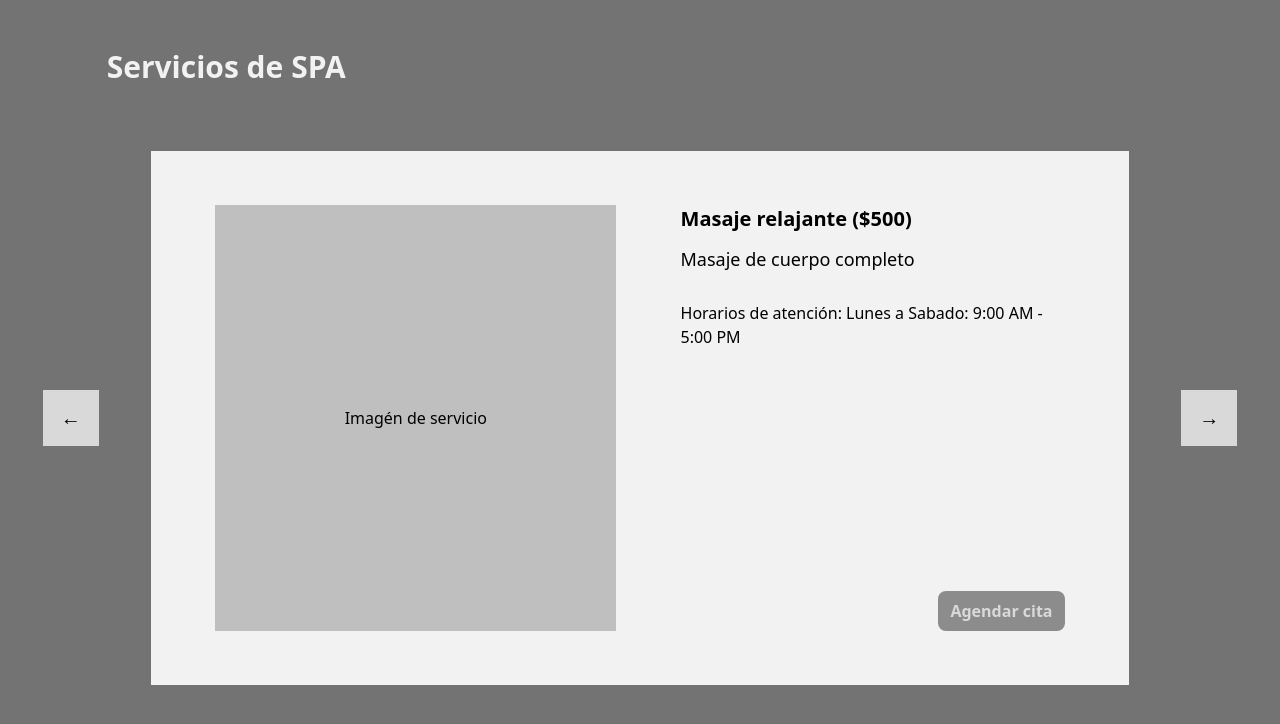
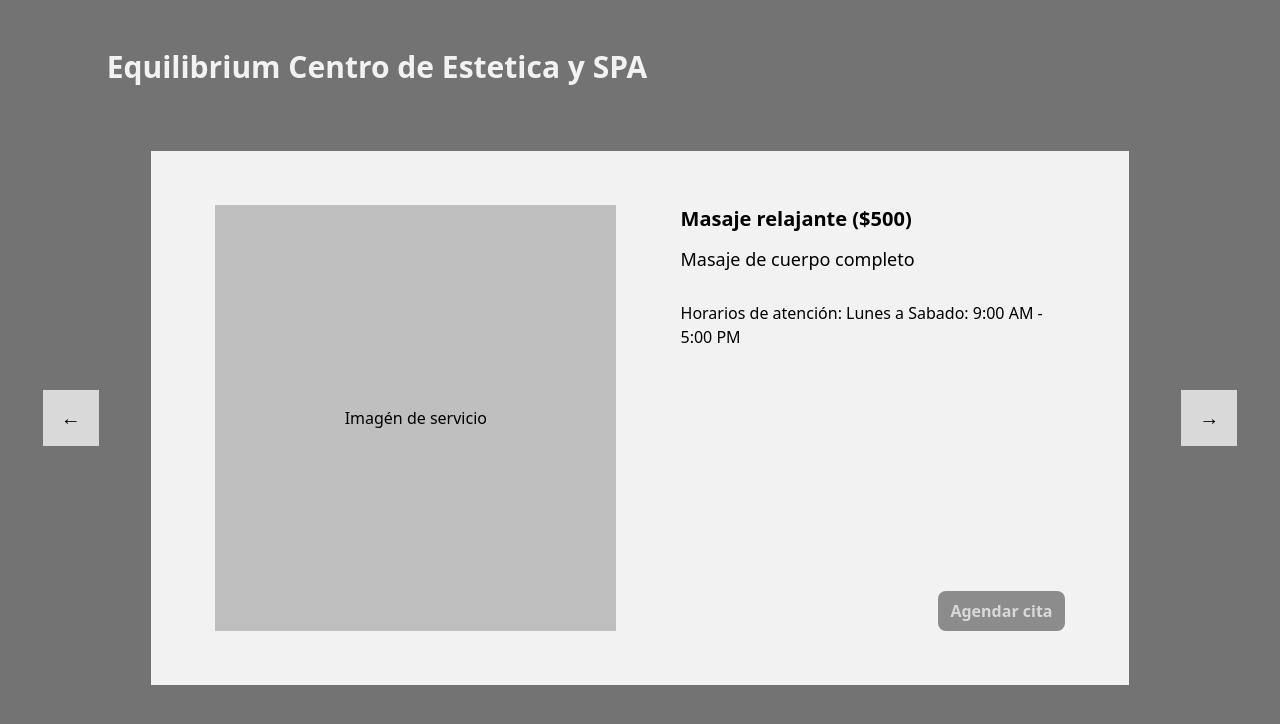
Before and after one commit to PabloCarrH/equilibrium, a React (Create React App) app: page / in a window 1280 px wide. Shown: the top 724 px of the page. Built offline with nearby package versions, Linux system fonts and the light colour scheme.

Commit message:
Añadiendo secciones de SPA, centro medico y geriatrico. Añadiendo sección de comentarios e independizando cada modulo

```diff
--- a/src/App.tsx
+++ b/src/App.tsx
@@ -1,63 +1,18 @@
 import React from "react";
 import "./index.css";
-import Card from "./components/card.tsx";
-import CardCarousel from "./components/carrousel.tsx";
+import SPA from "./views/spa.tsx";
+import Geriatrico from "./views/geriatrico.tsx";
+import Salud from "./views/salud.tsx";
+import Contact from "./views/contact.tsx";
+
 const App: React.FC = () => {
-    const info = [{
-        name: "Masaje relajante",
-        price: "500",
-        description: "Masaje de cuerpo completo",
-        dates: [
-            {
-                name: "Juan Perez",
-                sede: "Sede 1",
-                consultorio: "Consultorio 1",
-                date: "2021-10-10",
-                time: "10:00",
-            },
-            {
-                name: "Maria Lopez",
-                sede: "Sede 2",
-                consultorio: "Consultorio 2",
-                date: "2021-10-12",
-                time: "12:00",
-            },
-        ],},
-        {
-        name: "Masaje reductor",
-        price: "700",
-        description: "Masaje reductor de abdomen",
-        dates: [
-            {
-                name: "Juan Lopez",
-                sede: "Sede 1",
-                consultorio: "Consultorio 1",
-                date: "2021-10-10",
-                time: "10:00",
-            },
-            {
-                name: "Maria Perez",
-                sede: "Sede 2",
-                consultorio: "Consultorio 2",
-                date: "2021-10-12",
-                time: "12:00",
-            },
-            {
-                name: "Cristhian Tapiero",
-                sede: "Sede 1",
-                consultorio: "Consultorio 1",
-                date: "2024-11-09",
-                time: "13:00"
-            }
-        ],},
-    ]
-    const cards: JSX.Element[] = [];
-    for (let i = 0; i < info.length; i++) {
-        cards.push(<Card name={info[i].name} price={info[i].price} description={info[i].description} dates={info[i].dates} image="default.jpg" schedule="9:00 AM - 5:00 PM" />)
-    }
+
     return (
-        <div className="relative bg-brand-100 w-screen h-screen flex flex-col items-center justify-center">
-            <CardCarousel cards={cards} title="Servicios de SPA" />
+        <div className="relative w-screen h-screen flex flex-col flex-shrink-0 overflow-x-hidden">
+            <SPA/>
+            <Salud/>
+            <Geriatrico/>
+            <Contact/>
         </div>
     );
 };
--- /dev/null
+++ b/src/views/contact.tsx
@@ -0,0 +1,22 @@
+import React from "react";
+
+const Contact: React.FC = () => {
+    return (
+        <div className="bg-brand-100 w-full h-full flex justify-center items-center flex-shrink-0">
+            <div className="w-full max-sm:w-96 max-sm:h-96 rounded-md flex flex-col justify-center items-center gap-y-4 p-4">
+                <h1 className="text-2xl font-semibold text-brand-400">Contacto</h1>
+                <p className="text-base text-brand-300">Si deseas contactarnos, puedes hacerlo a través de:</p>
+                <div className="flex flex-col gap-y-2">
+                    <p className="text-base text-brand-300 flex gap-x-1">Correo:
+                        <a href="mailto:example@gmail.com" className="text-brand-400 font-semibold">example@equilibrium.com</a>
+                    </p>
+                    <p className="text-base text-brand-300 flex gap-x-1">Teléfono:
+                        <a href="tel:1234567890" className="text-brand-400 font-semibold">+57 321 123 1234</a>
+                    </p>
+                </div>
+            </div>
+        </div>
+    );
+}
+
+export default Contact
--- /dev/null
+++ b/src/views/geriatrico.tsx
@@ -0,0 +1,23 @@
+import React from "react";
+
+const Geriatrico: React.FC = () => {
+    return (
+        <div className="bg-brand-100 w-full h-full flex flex-col justify-center items-center flex-shrink-0 max-sm:pt-4 md:gap-4">
+            <h2 className="font-semibold text-3xl text-brand-400 md:w-5/6 max-sm:justify-center max-sm:text-xl">Equilibrium Centro Geriatrico</h2>
+            <div className="w-5/6 max-sm:h-full flex justify-center gap-y-2 items-center h-3/4 overflow-hidden relative">
+                <div className="bg-brand-400 w-11/12 h-full flex justify-evenly items-center md:px-2 max-md:gap-x-4 max-sm:h-5/6 px-4 max-sm:flex-col max-sm:pt-6 max-sm:pb-4 max-sm:gap-y-4">
+                    <div className="bg-brand-300 w-5/12 h-4/5 flex items-center justify-center max-sm:w-3/4 max-sm:h-2/5">
+                        <h2>Imagén de servicio</h2>
+                    </div>
+                    <div className="flex flex-col w-6/12 h-4/5 max-w-96 relative gap-y-3 max-sm:gap-y-1  max-sm:w-5/6 max-sm:h-3/5 md:ml-2">
+                        <h2 className="text-xl font-semibold max-md:text-base">Centro Geriatrico</h2>
+                        <p className="text-base max-md:text-xs">Nuestro Centro Geriátrico ofrece un ambiente cálido y acogedor donde los adultos mayores pueden disfrutar de una atención personalizada y profesional. Contamos con instalaciones modernas y un equipo de profesionales dedicados a proporcionar cuidados de alta calidad, promoviendo el bienestar físico, emocional y social de nuestros residentes. Ofrecemos una variedad de servicios, incluyendo atención médica, actividades recreativas, y programas de rehabilitación, todo diseñado para mejorar la calidad de vida de nuestros mayores. Ven y descubre un lugar donde la dignidad y el respeto son nuestra prioridad.</p>
+                        <p className="text-base max-md:text-xs font-thin">Horarios de atención: Lunes a Sabado: 8AM - 8PM</p>
+                        <button className="bg-brand-200 rounded-lg px-3 py-2 max-w-fit absolute bottom-0 right-0 text-brand-500 font-semibold text-base max-md:text-sm hover:bg-brand-100">Más información</button>
+                    </div>
+                </div>
+            </div>
+        </div>
+    );
+}
+export default Geriatrico;
--- /dev/null
+++ b/src/views/salud.tsx
@@ -0,0 +1,64 @@
+import React from "react";
+import CardCarousel from "../components/carrousel.tsx";
+import Card from "../components/card.tsx";
+
+const Salud: React.FC = () => {
+    const info = [{
+        name: "Masaje relajante",
+        price: "500",
+        description: "Masaje de cuerpo completo",
+        dates: [
+            {
+                name: "Juan Perez",
+                sede: "Sede 1",
+                consultorio: "Consultorio 1",
+                date: "2021-10-10",
+                time: "10:00",
+            },
+            {
+                name: "Maria Lopez",
+                sede: "Sede 2",
+                consultorio: "Consultorio 2",
+                date: "2021-10-12",
+                time: "12:00",
+            },
+        ],},
+        {
+        name: "Masaje reductor",
+        price: "700",
+        description: "Masaje reductor de abdomen",
+        dates: [
+            {
+                name: "Juan Lopez",
+                sede: "Sede 1",
+                consultorio: "Consultorio 1",
+                date: "2021-10-10",
+                time: "10:00",
+            },
+            {
+                name: "Maria Perez",
+                sede: "Sede 2",
+                consultorio: "Consultorio 2",
+                date: "2021-10-12",
+                time: "12:00",
+            },
+            {
+                name: "Cristhian Tapiero",
+                sede: "Sede 1",
+                consultorio: "Consultorio 1",
+                date: "2024-11-09",
+                time: "13:00"
+            }
+        ],},
+    ]
+    const cards: JSX.Element[] = [];
+    for (let i = 0; i < info.length; i++) {
+        cards.push(<Card name={info[i].name} price={info[i].price} description={info[i].description} dates={info[i].dates} image="default.jpg" schedule="9:00 AM - 5:00 PM" />)
+    }
+    return (
+        <div className="bg-brand-100 w-full h-full flex justify-center items-center flex-shrink-0">
+            <CardCarousel title="Equilibrium Centro de Servicios de Salud Integral" cards={cards}/>
+        </div>
+    );
+}
+export default Salud;
--- /dev/null
+++ b/src/views/spa.tsx
@@ -0,0 +1,64 @@
+import React from "react";
+import CardCarousel from "../components/carrousel.tsx";
+import Card from "../components/card.tsx";
+
+const SPA: React.FC = () => {
+    const info = [{
+        name: "Masaje relajante",
+        price: "500",
+        description: "Masaje de cuerpo completo",
+        dates: [
+            {
+                name: "Juan Perez",
+                sede: "Sede 1",
+                consultorio: "Consultorio 1",
+                date: "2021-10-10",
+                time: "10:00",
+            },
+            {
+                name: "Maria Lopez",
+                sede: "Sede 2",
+                consultorio: "Consultorio 2",
+                date: "2021-10-12",
+                time: "12:00",
+            },
+        ],},
+        {
+        name: "Masaje reductor",
+        price: "700",
+        description: "Masaje reductor de abdomen",
+        dates: [
+            {
+                name: "Juan Lopez",
+                sede: "Sede 1",
+                consultorio: "Consultorio 1",
+                date: "2021-10-10",
+                time: "10:00",
+            },
+            {
+                name: "Maria Perez",
+                sede: "Sede 2",
+                consultorio: "Consultorio 2",
+                date: "2021-10-12",
+                time: "12:00",
+            },
+            {
+                name: "Cristhian Tapiero",
+                sede: "Sede 1",
+                consultorio: "Consultorio 1",
+                date: "2024-11-09",
+                time: "13:00"
+            }
+        ],},
+    ]
+    const cards: JSX.Element[] = [];
+    for (let i = 0; i < info.length; i++) {
+        cards.push(<Card name={info[i].name} price={info[i].price} description={info[i].description} dates={info[i].dates} image="default.jpg" schedule="9:00 AM - 5:00 PM" />)
+    }
+    return (
+        <div className="bg-brand-100 w-full h-full flex justify-center items-center flex-shrink-0">
+            <CardCarousel title="Equilibrium Centro de Estetica y SPA" cards={cards}/>
+        </div>
+    );
+}
+export default SPA;
```
Also changed, not shown: 1 other file (tests, documents, lock files or other folders).
